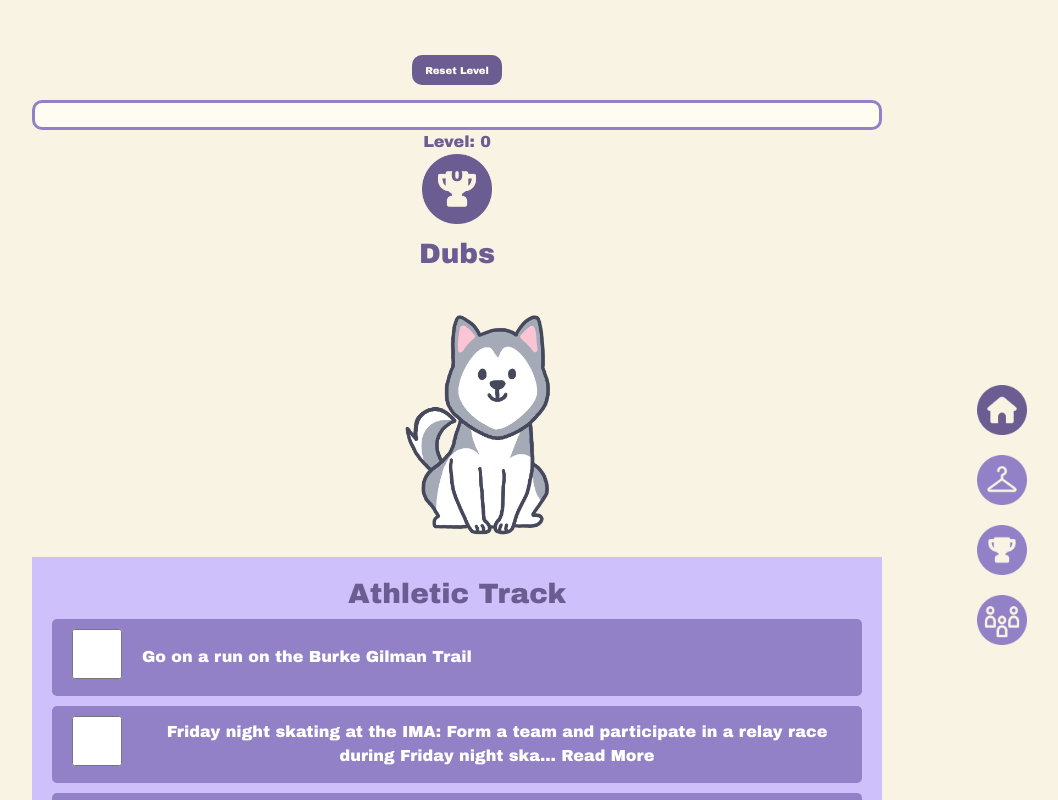
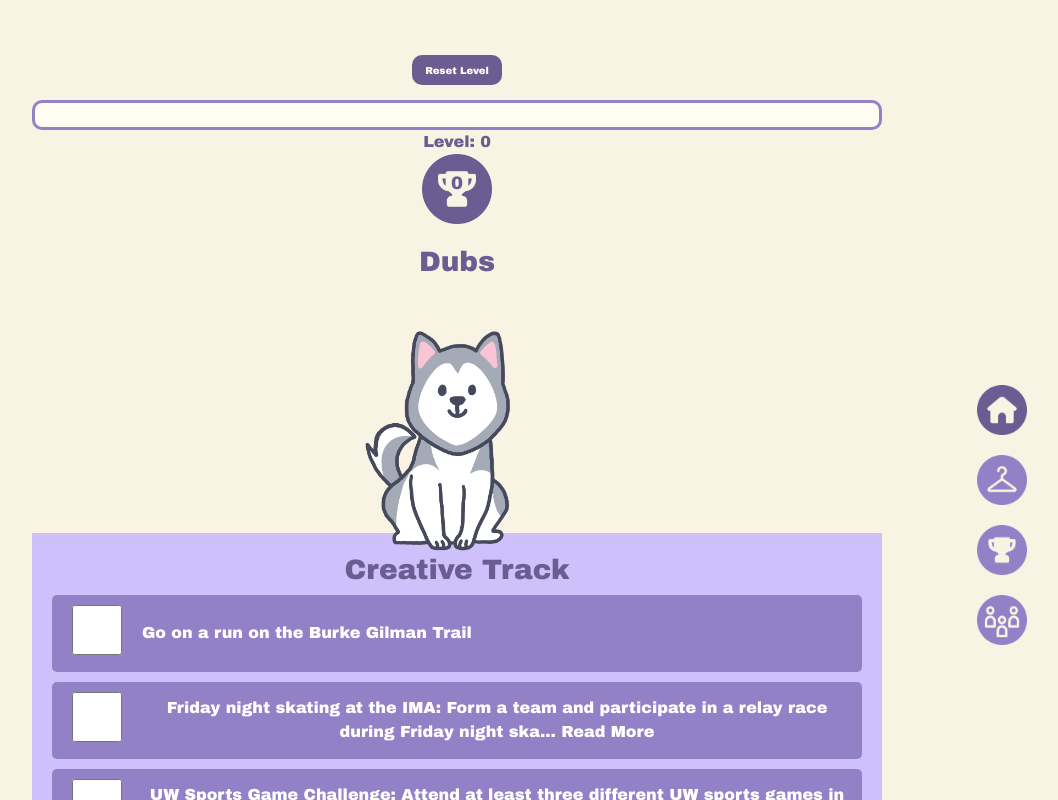
Before and after one commit to kiannabolante/huskypal, a React (Create React App) app in the folder clients/: page /athletic in a window 1280 px wide. Shown: the top 800 px of the page, without its empty margins (183-1241 px from the left). Built offline with nearby package versions, Linux system fonts and the light colour scheme.

Commit message:
good for athletic and creative

```diff
--- a/clients/src/components/DubsTrack.jsx
+++ b/clients/src/components/DubsTrack.jsx
@@ -168,34 +168,43 @@ function DubsTrack() {
       <div className="current-level-display">Level: {level}</div>
       {levelMessage && <div className="level-up-message">{levelMessage}</div>}
       <header className="header">
-        <div className="trophy-icon">
+      <div className="trophy-icon">
           <img
             src={activatedLevels}
             alt="level display"
             className="homeLevel"
           />
+
+          <div
+            className="level"
+            style={{ marginTop: "-54px", fontSize: "18px" }}
+          >
+            {level}
+          </div>
         </div>
-        <div className="level" style={{marginTop: "-62px", fontSize: "18px"}}>{level}</div>
-      </header>
+        </header>
       <div className="profile">
         <br></br>
         <br></br>
         <h3>Dubs</h3>
       </div>
-      <div className="avatar">
-        <img
-          src={huskyAvatar}
-          alt="husky"
-          style={{ justifyContent: "center" }}
-        />
+      <div className="avatar-container">
+        <div className="avatar">
+          <img src={huskyAvatar} alt="husky" />
+        </div>
         <div className="selected-items">
           {selectedItems.map((item, index) => (
-            <img key={index} src={item.image} alt={`selected item ${index}`} />
+            <img
+              key={index}
+              src={item.image}
+              alt={`selected item ${index}`}
+              className="selected-item"
+            />
           ))}
         </div>
       </div>
       <div className="floor-content">
-        <h3>Athletic Track</h3>
+        <h3>Creative Track</h3>
         <ul className="activities">
           {tasks.map((task) => (
             <li
--- a/clients/src/components/Foodie.jsx
+++ b/clients/src/components/Foodie.jsx
@@ -150,8 +150,14 @@ function Foodie() {
             alt="level display"
             className="homeLevel"
           />
+
+          <div
+            className="level"
+            style={{ marginTop: "-54px", fontSize: "18px" }}
+          >
+            {level}
           </div>
-        <div className="level" style={{marginTop: "-62px", fontSize: "18px"}}>{level}</div>
+        </div>
         </header>
       <div className="profile">
         <br></br>
@@ -174,10 +180,13 @@ function Foodie() {
         </div>
       </div>
       <div className="floor-content">
-            <h3>Foodie Track</h3>
+        <h3>Creative Track</h3>
         <ul className="activities">
           {tasks.map((task) => (
-                <li key={task.id} className={`task-item ${task.completed ? "completed" : ""}`}>
+            <li
+              key={task.id}
+              className={`task-item ${task.completed ? "completed" : ""}`}
+            >
               <div className="checkbox-container">
                 <input
                   type="checkbox"
@@ -190,11 +199,17 @@ function Foodie() {
                 onClick={() => toggleExpansion(task.id)}
               >
                 {expandedId === task.id ? (
-                    <span>{task.label} <span className="read-more">Read Less</span></span>
+                  <span>
+                    {task.label} <span className="read-more">Read Less</span>
+                  </span>
                 ) : (
                   <span>
-                        {task.label.length > 100 ? `${task.label.substring(0, 100)}... ` : task.label}
-                        {task.label.length > 100 && <span className="read-more">Read More</span>}
+                    {task.label.length > 100
+                      ? `${task.label.substring(0, 100)}... `
+                      : task.label}
+                    {task.label.length > 100 && (
+                      <span className="read-more">Read More</span>
+                    )}
                   </span>
                 )}
               </div>
--- a/clients/src/components/Studious.jsx
+++ b/clients/src/components/Studious.jsx
@@ -151,27 +151,43 @@ function Studious() {
             alt="level display"
             className="homeLevel"
           />
+
+          <div
+            className="level"
+            style={{ marginTop: "-54px", fontSize: "18px" }}
+          >
+            {level}
           </div>
-        <div className="level" style={{marginTop: "-62px", fontSize: "18px"}}>{level}</div>
+        </div>
         </header>
       <div className="profile">
         <br></br>
         <br></br>
         <h3>Dubs</h3>
       </div>
+      <div className="avatar-container">
         <div className="avatar">
           <img src={huskyAvatar} alt="husky" />
+        </div>
         <div className="selected-items">
           {selectedItems.map((item, index) => (
-                    <img key={index} src={item.image} alt={`selected item ${index}`} />
+            <img
+              key={index}
+              src={item.image}
+              alt={`selected item ${index}`}
+              className="selected-item"
+            />
           ))}
         </div>
       </div>
       <div className="floor-content">
-            <h3>Studious Track</h3>
+        <h3>Creative Track</h3>
         <ul className="activities">
           {tasks.map((task) => (
-                <li key={task.id} className={`task-item ${task.completed ? "completed" : ""}`}>
+            <li
+              key={task.id}
+              className={`task-item ${task.completed ? "completed" : ""}`}
+            >
               <div className="checkbox-container">
                 <input
                   type="checkbox"
@@ -184,11 +200,17 @@ function Studious() {
                 onClick={() => toggleExpansion(task.id)}
               >
                 {expandedId === task.id ? (
-                    <span>{task.label} <span className="read-more">Read Less</span></span>
+                  <span>
+                    {task.label} <span className="read-more">Read Less</span>
+                  </span>
                 ) : (
                   <span>
-                        {task.label.length > 100 ? `${task.label.substring(0, 100)}... ` : task.label}
-                        {task.label.length > 100 && <span className="read-more">Read More</span>}
+                    {task.label.length > 100
+                      ? `${task.label.substring(0, 100)}... `
+                      : task.label}
+                    {task.label.length > 100 && (
+                      <span className="read-more">Read More</span>
+                    )}
                   </span>
                 )}
               </div>
```
Also changed, not shown: clients/src/components/Creative.jsx (+6 -3 lines). Lines whose indentation alone changed are shown as unchanged.
